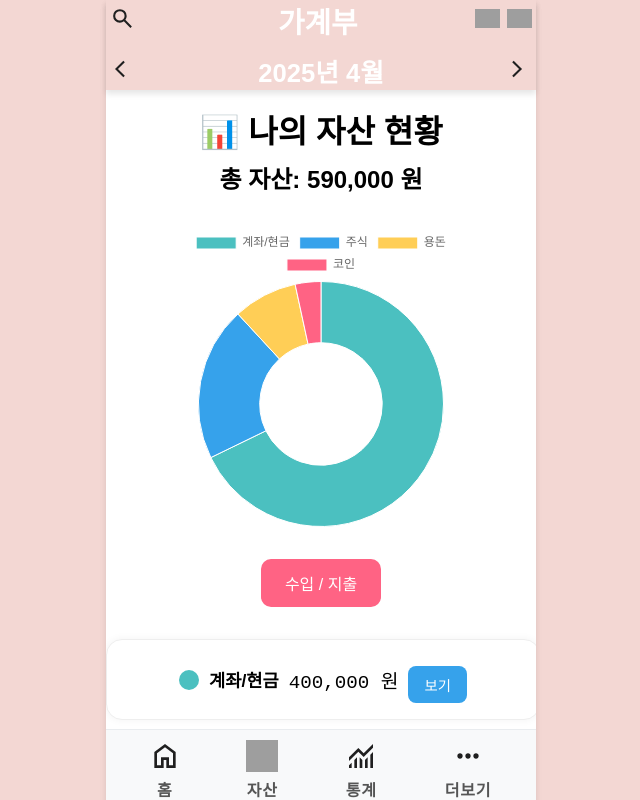
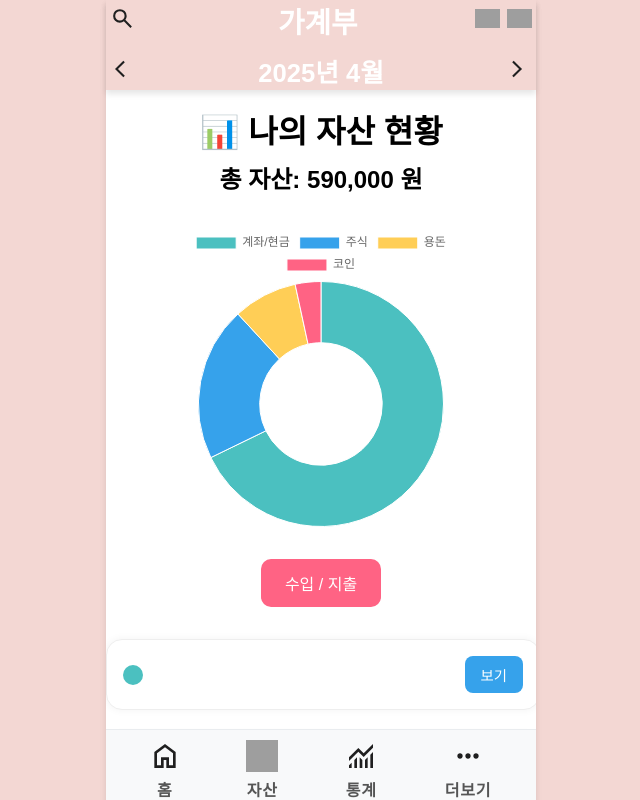
Before and after one commit to KH-Mini-Project-3Team/Account-Book, a Next.js app: page /MyAssets in a window 1280 px wide. Shown: the top 800 px of the page, without its empty margins (319-959 px from the left). Built offline with nearby package versions, Linux system fonts and the light colour scheme; grey boxes are pictures that could not be loaded; a web font is replaced by a local one.

Commit message:
[feat] feature/myassets 기능 개발 점검

```diff
--- a/app/MyAssets/MyAssets.module.css
+++ b/app/MyAssets/MyAssets.module.css
@@ -32,10 +32,22 @@
 /* 카드 안의 상단 내용 레이아웃 (색점, 텍스트, 버튼 등 포함) */
 .cardInner {
   display: flex;
-  align-items: center;            /* 수직 중앙 정렬 */
-  justify-content: space-between;/* 좌우 간격 최대화 */
+  justify-content: space-between;
+  align-items: center;
   width: 100%;
-  flex-wrap: wrap;                /* 줄 넘침 허용 */
+  flex-wrap: nowrap;       /* wrap -> nowrap 으로 수정! */
+  gap: 10px;
+}
+
+.leftSide {
+  display: flex;
+  align-items: center;
+  gap: 10px;
+}
+
+.rightSide {
+  display: flex;
+  align-items: center;
   gap: 10px;
 }
 
@@ -51,7 +63,7 @@
 /* 금액 텍스트 스타일 */
 .labelBox p {
   border-radius: 2rem;
-  font-family: 'Courier New', Courier, monospace; /* 모노 폰트 */
+  font-family: 'Franklin Gothic Medium', 'Arial Narrow', Arial, sans-serif; /* 모노 폰트 */
   font-size: 1.2rem;
   color: #000;                   /* 💡 검정색으로 설정 */
 }
@@ -69,6 +81,19 @@
   width: 20px;
   height: 20px;
   border-radius: 50%;           /* 동그라미 */
+}
+
+.leftside {
+  display: flex;
+  justify-content: left;
+  margin-left: auto;
+}
+
+.leftside h3{
+  font-size: 1.1rem;
+  font-weight: bold;
+  margin: 0;
+  color: #000;
 }
 
 /* 차트 전체 감싸는 영역 */
@@ -111,10 +136,10 @@
   background-color: #36A2EB;   /* 파란색 배경 */
   color: #fff;                 /* 흰색 텍스트 */
   cursor: pointer;
-  margin-top: 10px;
-  align-self: flex-start;      /* 왼쪽 정렬 */
+  align-self: flex-end;        /* 오른쪽 정렬 */
   font-size: 0.9rem;
 }
+
 
 /* 슬라이드 영역 기본 상태 (닫힘) */
 .slideContent {
--- a/app/MyAssets/page.jsx
+++ b/app/MyAssets/page.jsx
@@ -3,7 +3,7 @@
 import DonutChart from "./components/donutchart";
 import { useRouter } from "next/navigation";
 import { globalConfig } from "../config/globalConfig";
-import styles from "./MyAssets.module.css"; // 💡 CSS 모듈 임포트
+import styles from "./MyAssets.module.css";
 
 export default function MyAssetsPage() {
   const allowanceTotal = globalConfig
@@ -60,18 +60,19 @@
 
         {assetData.labels.map((label, index) => (
           <div key={index} className={styles.assetCard}>
-            <div className={styles.cardHeader}>
-              <div className={styles.cardInner}>
+            <div className={styles.cardInner}>
+              {/* 왼쪽: 도트 + 항목명 */}
+              <div className={styles.leftSide}>
                 <div
                   className={styles.colorDot}
                   style={{ backgroundColor: chartColors[index] || "#ccc" }}
                 ></div>
+                <h3>{label}</h3>
+              </div>
 
-                <div className={styles.labelBox}>
-                  <h3>{label}</h3>
-                  <p>{assetData.values[index].toLocaleString()} 원</p>
-                </div>
-
+              {/* 오른쪽: 금액 + 버튼 */}
+              <div className={styles.rightSide}>
+                <p>{assetData.values[index].toLocaleString()} 원</p>
                 <button
                   className={styles.toggleButton}
                   onClick={() => toggleExpanded(label)}
@@ -82,7 +83,9 @@
             </div>
 
             <div
-              className={`${styles.slideContent} ${expanded === label ? styles.slideContentExpanded : ""}`}
+              className={`${styles.slideContent} ${
+                expanded === label ? styles.slideContentExpanded : ""
+              }`}
             >
               {label === "계좌/현금" && expanded === "계좌/현금" && (
                 <div className={styles.detailList}>
@@ -109,7 +112,10 @@
               {label === "용돈" && expanded === "용돈" && (
                 <div className={styles.detailList}>
                   {globalConfig
-                    .filter((item) => item.type === "income" && item.category === "용돈")
+                    .filter(
+                      (item) =>
+                        item.type === "income" && item.category === "용돈"
+                    )
                     .map((item, index) => (
                       <div key={index} className={styles.detailCard}>
                         <span>{item.memo}</span>
```
